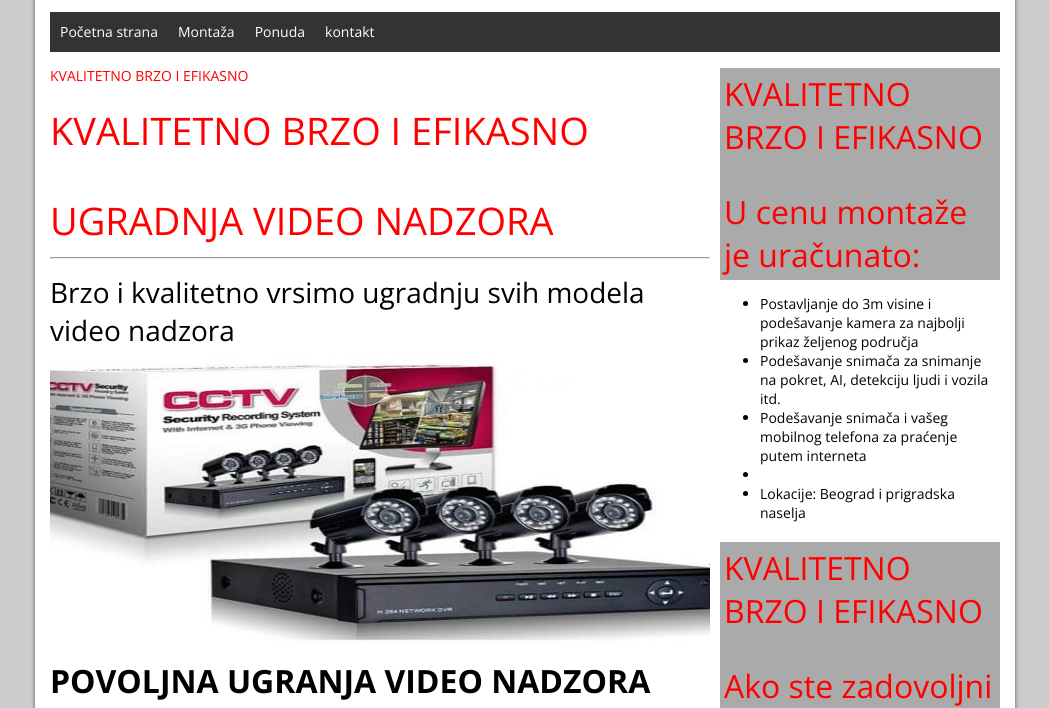
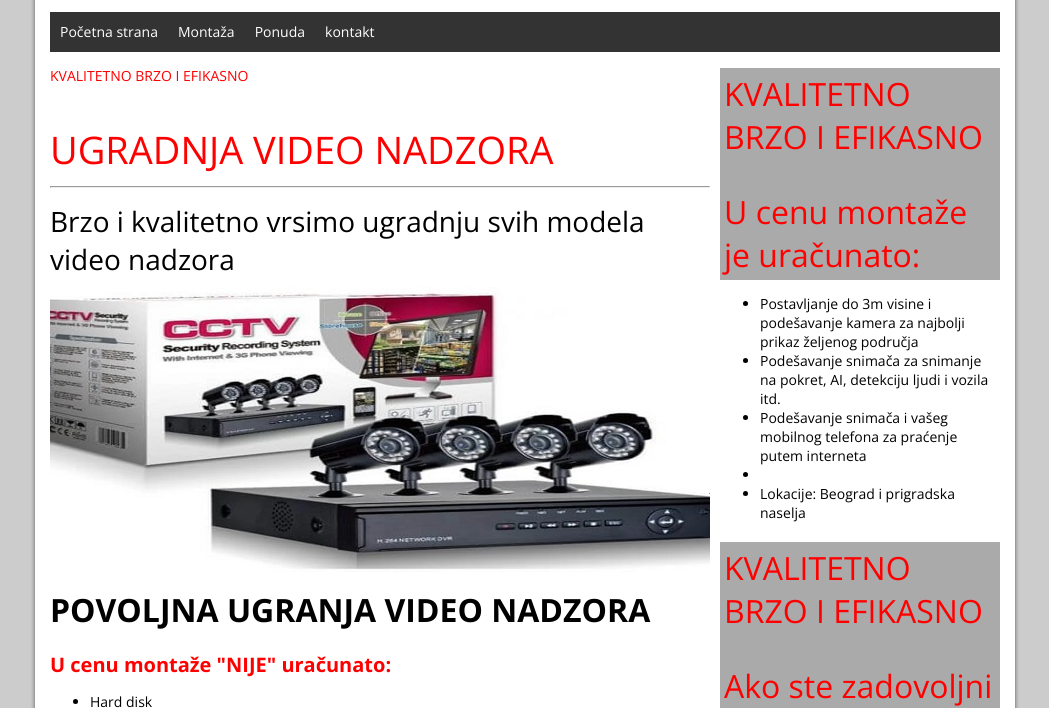
Before and after one commit to zivajovanovic/ugradnjavideonadzora, a plain HTML site: page index.html in a window 1280 px wide. Shown: the part 177-885 px from the top of the page, without its empty margins (115-1164 px from the left). Drawn offline with nearby package versions, Linux system fonts and the light colour scheme.

Commit message:
Update index.html

```diff
--- a/index.html
+++ b/index.html
@@ -57,7 +57,7 @@
 
 		<div id="main">
 			<p class="svetlucavi-tekst">KVALITETNO BRZO I EFIKASNO</p>
-			<h1 <p class="svetlucavi-tekst">KVALITETNO BRZO I EFIKASNO</p>UGRADNJA VIDEO NADZORA</h1>
+			<h1 <p class="svetlucavi-tekst"></p>UGRADNJA VIDEO NADZORA</h1>
 			<hr></hr>
 			<h3>Brzo i kvalitetno vrsimo ugradnju svih modela video nadzora</h3>
 			<img src="images/dvrvideonadzor.jpg" alt="">
@@ -65,7 +65,7 @@
 
 
 
-			<h5 <p class="svetlucavi-tekst">KVALITETNO BRZO I EFIKASNO</p><b>U cenu montaže "NIJE" uračunato:</b></h5>
+			<h5 <p class="svetlucavi-tekst"></p><b>U cenu montaže "NIJE" uračunato:</b></h5>
 			<ul>
 				<li>Hard disk</li>
 				<li>Koaksijalni kabl RG59 + 2×0,75 za DVR / UTP kabl za NVR</li>
```
